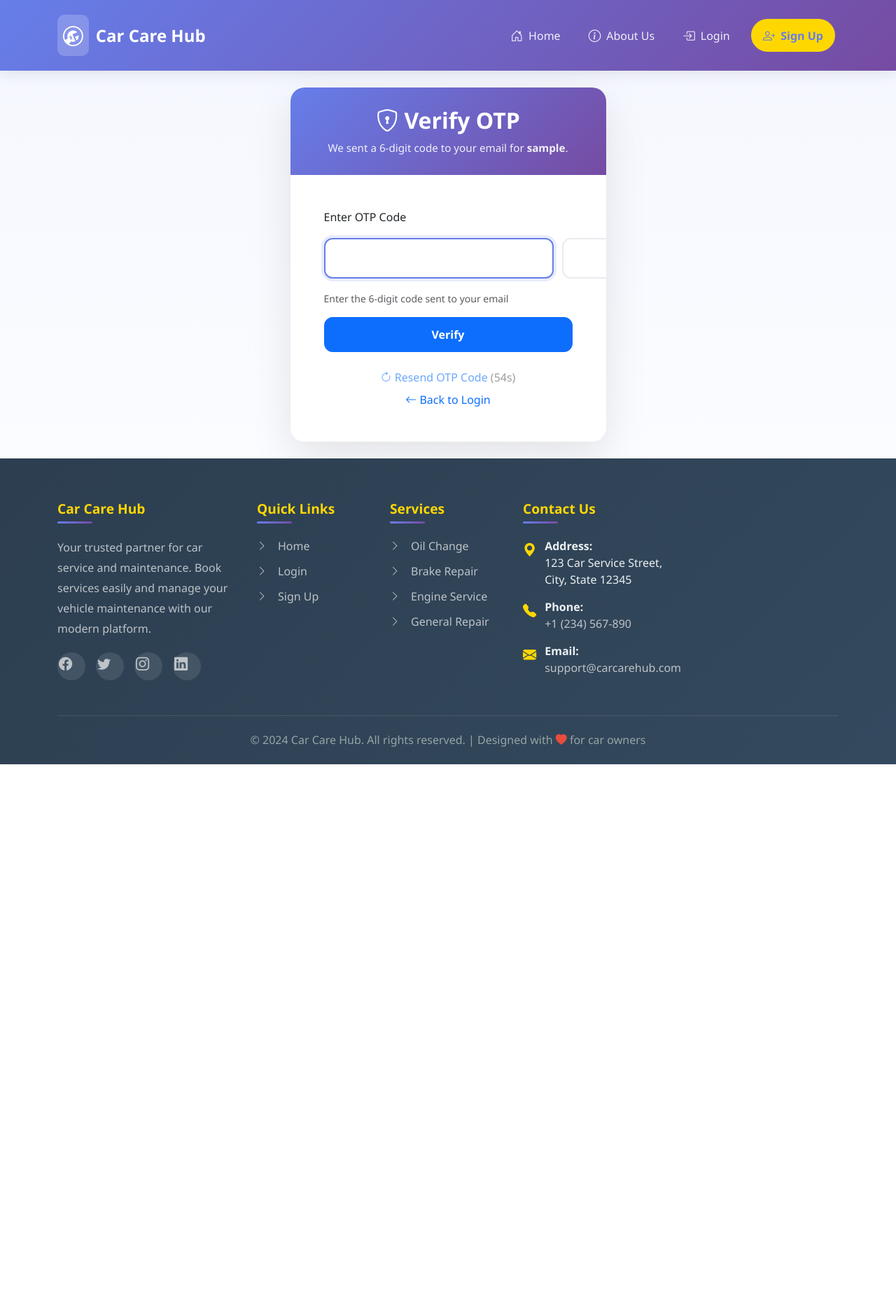
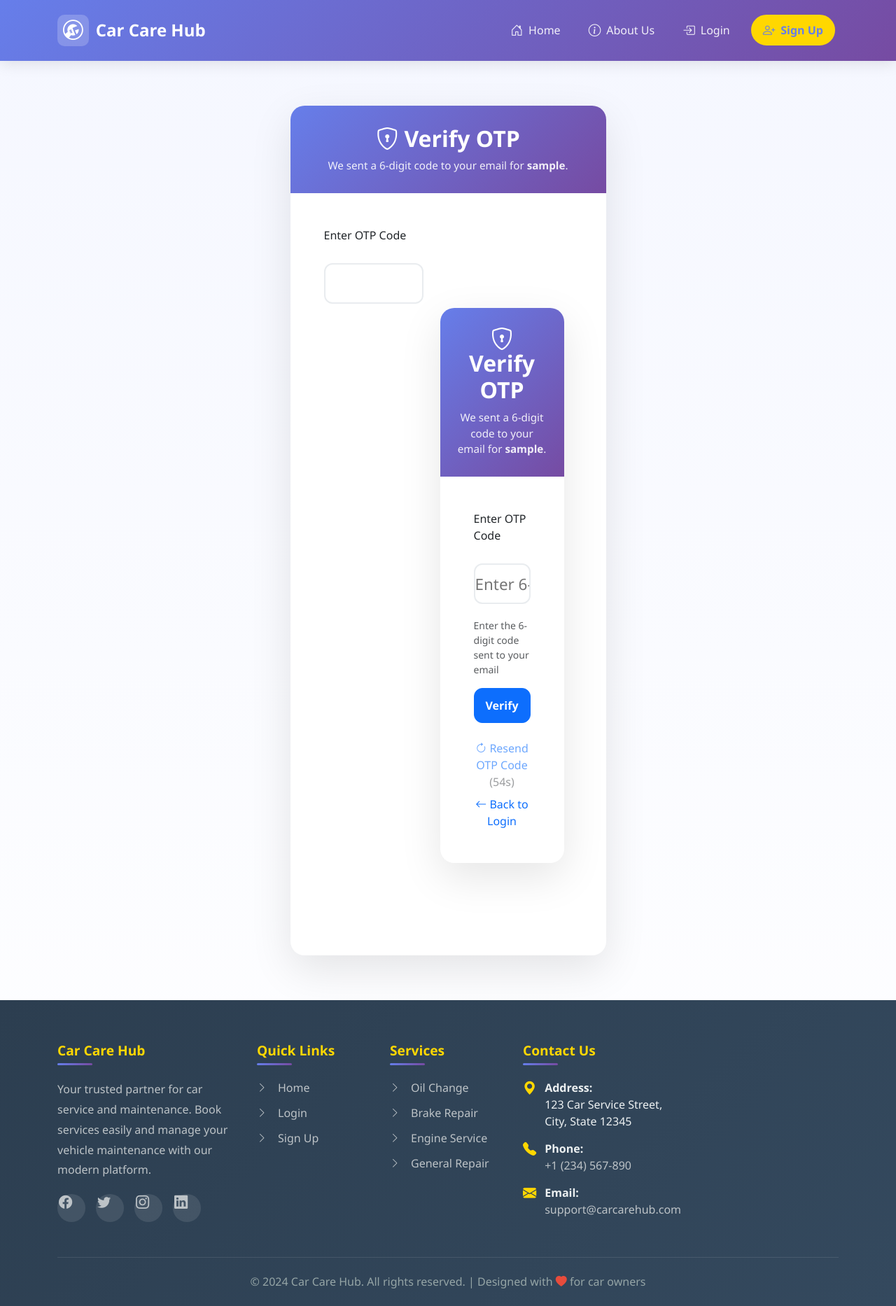
Before and after one commit to vaibhavjaybhaye09/car_care_hub, a Django app: template car_service_system/accounts/templates/accounts/verify_otp.html in a window 1280 px wide. Shown: the whole page at 70% size. Before the commit the page ends 1092 px from the top, so only its background shows below. Run offline with Django 5.2, Linux system fonts and the light colour scheme; the template is opened without the code that fills it: most values are stand-ins (such as "Sample title", 1, 10 or a date in 2020); one stand-in notice (Sample message) is shown.

Commit message:
Refactor OTP verification template for improved layout and functionality

```diff
--- a/car_service_system/accounts/templates/accounts/verify_otp.html
+++ b/car_service_system/accounts/templates/accounts/verify_otp.html
@@ -1,4 +1,4 @@
-{% extends 'base.html' %}
+ <!-- {% extends 'base.html' %}
 {% block content %}
 <style>
     .otp-card {
@@ -78,8 +78,8 @@
 
                     <label class="form-label">Enter OTP Code</label>
                     <div class="otp-inputs">
-                        <input type="text" inputmode="numeric" maxlength="1" class="otp-box" aria-label="Digit 1">
-                        <input type="text" inputmode="numeric" maxlength="1" class="otp-box" aria-label="Digit 2">
+                        <input type="text" inputmode="numeric" maxlength="6" class="otp-box" aria-label="Digit 6">
+                        <!-- <input type="text" inputmode="numeric" maxlength="1" class="otp-box" aria-label="Digit 2">
                         <input type="text" inputmode="numeric" maxlength="1" class="otp-box" aria-label="Digit 3">
                         <input type="text" inputmode="numeric" maxlength="1" class="otp-box" aria-label="Digit 4">
                         <input type="text" inputmode="numeric" maxlength="1" class="otp-box" aria-label="Digit 5">
@@ -175,4 +175,146 @@
         const interval = setInterval(tick, 1000);
     })();
 </script>
+-->
+
+<style>
+  .otp-card {
+    border: none;
+    border-radius: 20px;
+    overflow: hidden;
+    box-shadow: 0 20px 60px rgba(0,0,0,0.1);
+    background: #fff;
+
+    /* ✅ keep the card from collapsing */
+    max-width: 520px;
+    width: 100%;
+    margin: 40px auto;   /* center card on the page */
+  }
+  .otp-header {
+    background: linear-gradient(135deg, #667eea 0%, #764ba2 100%);
+    color: #fff;
+    padding: 28px 24px;
+    text-align: center;
+  }
+  .otp-header h2 { margin: 0; font-weight: 800; }
+  .otp-subtitle { color: rgba(255,255,255,0.9); margin-top: 8px; font-size: 0.95rem; }
+
+  /* ✅ single input layout */
+  .otp-inputs {
+    display: flex;
+    justify-content: center;
+    margin: 20px 0;
+    width: 100%;
+  }
+  .otp-box {
+    height: 58px;
+    width: 100%;
+    max-width: 320px;   /* nice width on desktop, shrinks on mobile */
+    text-align: center;
+    font-size: 1.4rem;
+    border-radius: 12px;
+    border: 2px solid #e9ecef;
+    transition: all 0.2s ease;
+  }
+  .otp-box:focus {
+    outline: none;
+    border-color: #667eea;
+    box-shadow: 0 0 0 4px rgba(102,126,234,0.15);
+  }
+  .resend-disabled { pointer-events: none; opacity: 0.6; }
+  .verify-btn { padding: 12px 16px; border-radius: 12px; font-weight: 600; }
+</style>
+
+<div class="container py-4"><!-- ✅ ensure a container to control page width -->
+  <div class="otp-card">
+    <div class="otp-header">
+      <h2><i class="bi bi-shield-lock"></i> Verify OTP</h2>
+      <div class="otp-subtitle">
+        We sent a 6-digit code to your email for <strong>{{ username }}</strong>.
+      </div>
+    </div>
+
+    <div class="p-4 p-lg-5">
+      {% if messages %}
+        {% for message in messages %}
+          <div class="alert alert-{{ message.tags }} alert-dismissible fade show" role="alert">
+            {{ message }}
+            <button type="button" class="btn-close" data-bs-dismiss="alert" aria-label="Close"></button>
+          </div>
+        {% endfor %}
+      {% endif %}
+
+      <form method="post" id="otpForm">
+        {% csrf_token %}
+
+        <label class="form-label">Enter OTP Code</label>
+        <div class="otp-inputs">
+          <input
+            type="text"
+            name="otp"
+            id="otp"
+            inputmode="numeric"
+            maxlength="6"
+            class="otp-box"
+            placeholder="Enter 6-digit OTP">
+        </div>
+
+        <small class="text-muted d-block mb-3">Enter the 6-digit code sent to your email</small>
+
+        <div class="d-grid gap-2">
+          <button type="submit" class="btn btn-primary verify-btn">Verify</button>
+        </div>
+      </form>
+
+      <div class="mt-4 text-center">
+        <p class="mb-2">
+          <a id="resendLink" href="{% url 'accounts:resend_otp' %}" class="text-decoration-none">
+            <i class="bi bi-arrow-clockwise"></i> Resend OTP Code
+            <span id="resendTimer" class="text-muted">(60s)</span>
+          </a>
+        </p>
+        <p class="mb-0">
+          <a href="{% url 'accounts:user_login' %}" class="text-decoration-none">
+            <i class="bi bi-arrow-left"></i> Back to Login
+          </a>
+        </p>
+      </div>
+    </div>
+  </div>
+</div>
+
+<script>
+  (function () {
+    const otpInput = document.getElementById('otp');
+    const form = document.getElementById('otpForm');
+    const resendLink = document.getElementById('resendLink');
+    const timerEl = document.getElementById('resendTimer');
+
+    otpInput && otpInput.focus();
+
+    otpInput.addEventListener('input', () => {
+      otpInput.value = otpInput.value.replace(/\D/g, '').slice(0, 6);
+    });
+
+    form.addEventListener('submit', (e) => {
+      if (!/^[0-9]{6}$/.test(otpInput.value)) {
+        e.preventDefault();
+        otpInput.focus();
+      }
+    });
+
+    // Resend countdown
+    let remaining = 60;
+    resendLink.classList.add('resend-disabled');
+    const interval = setInterval(() => {
+      remaining -= 1;
+      if (timerEl) timerEl.textContent = `(${remaining}s)`;
+      if (remaining <= 0) {
+        resendLink.classList.remove('resend-disabled');
+        if (timerEl) timerEl.textContent = '';
+        clearInterval(interval);
+      }
+    }, 1000);
+  })();
+</script>
 {% endblock %}
```
Also changed, not shown: car_service_system/db.sqlite3.
